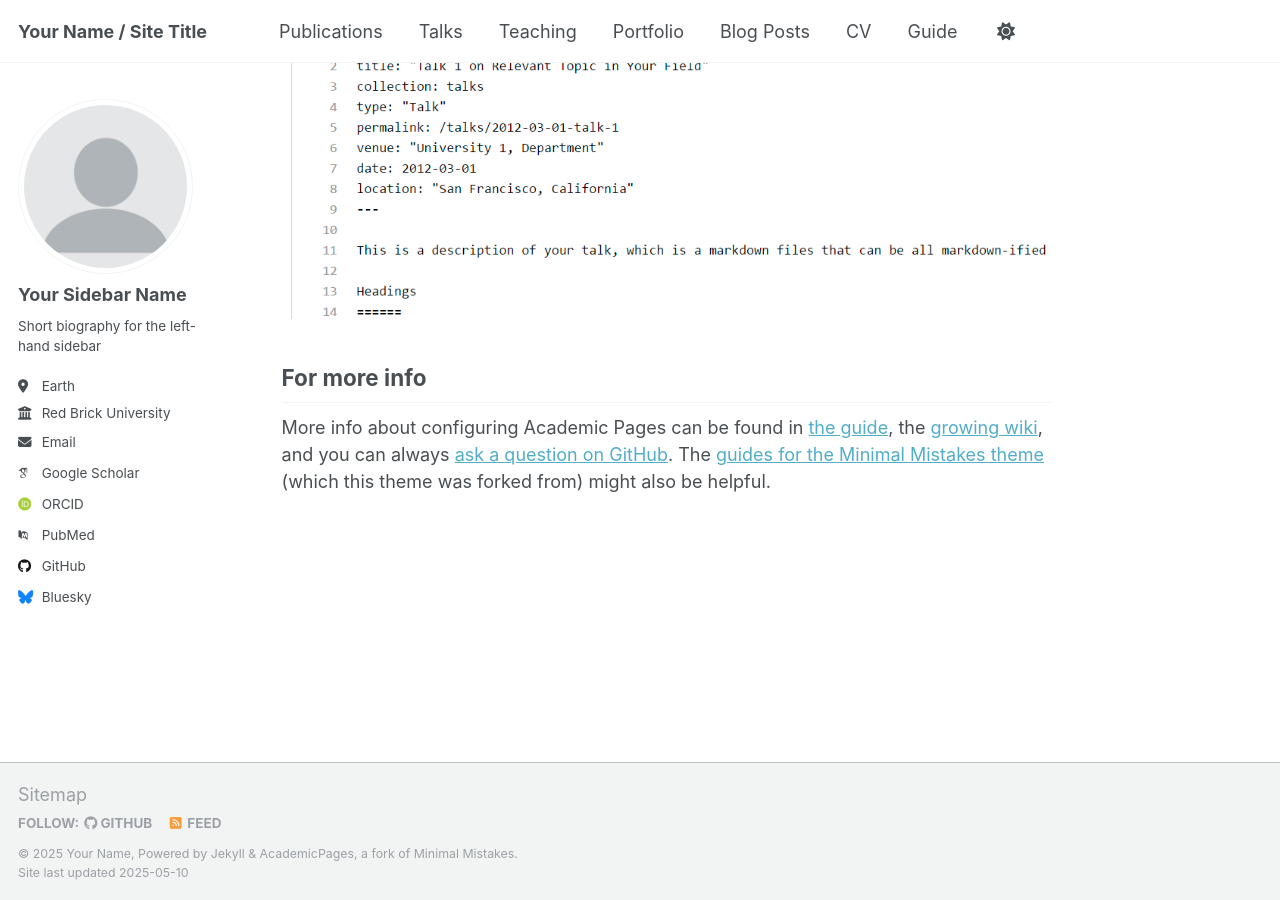
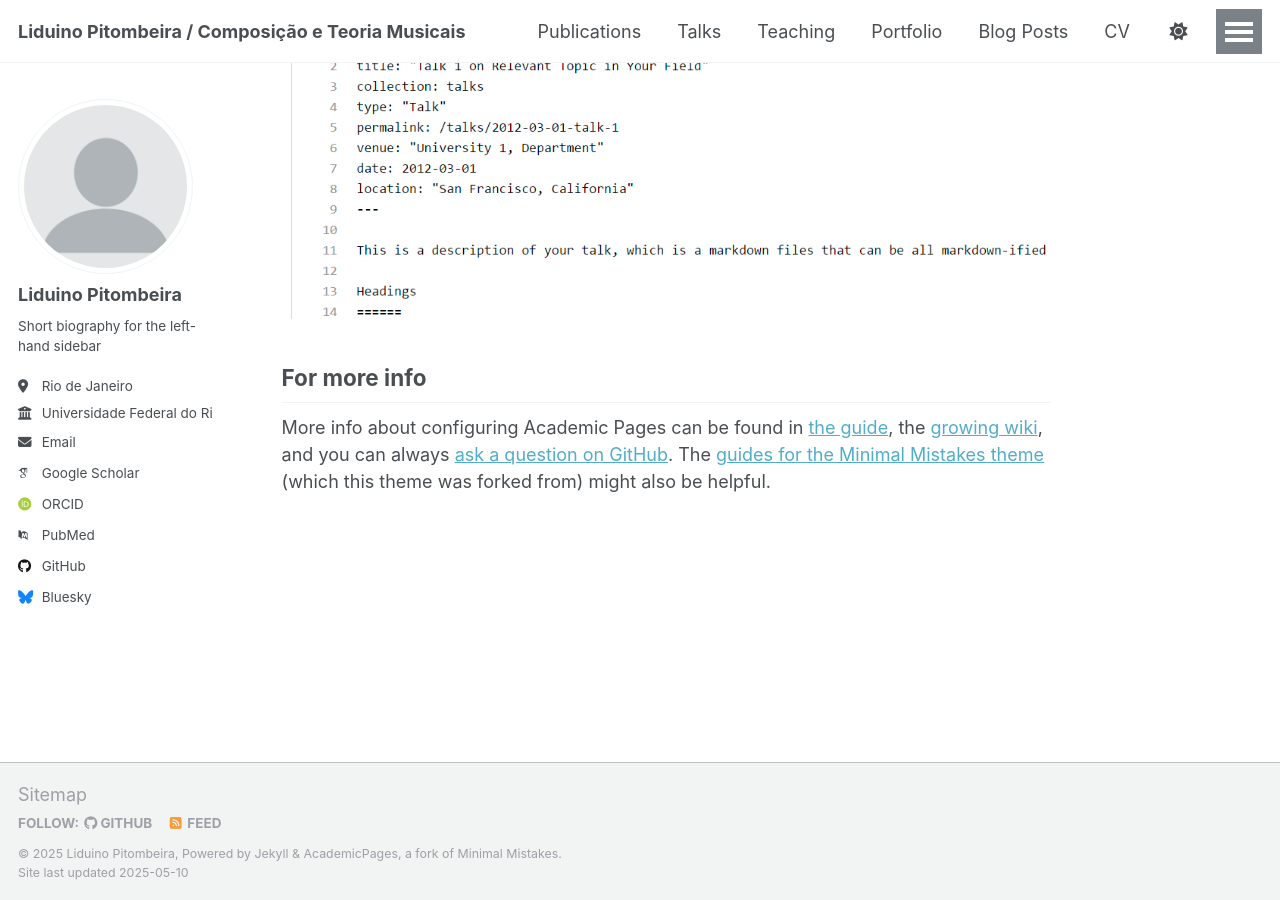
Before and after one commit to liduinopitombeira/liduinopitombeira.github.io, a Jekyll site: the page built from _pages/about.md, in a window 1280 px wide and 900 px high, scrolled down 2636 px. Built offline with Jekyll 4.4.1, drawn with Linux system fonts in a browser that asks for light colours; some web fonts are replaced.

Commit message:
Update _config.yml

```diff
--- a/_config.yml
+++ b/_config.yml
@@ -9,9 +9,9 @@
 # Basic Site Settings
 locale                   : "en-US"
 site_theme               : "default"
-title                    : "Your Name / Site Title"
+title                    : "Liduino Pitombeira / Composição e Teoria Musicais"
 title_separator          : "-"
-name                     : &name "Your Name"
+name                     : &name "Liduino Pitombeira"
 description              : &description "personal description"
 url                      : https://academicpages.github.io # the base hostname & protocol for your site e.g. "https://[your GitHub username].github.io" or if you already have some other page hosted on Github then use "https://[your GitHub username].github.io/[Your Repo Name]"
 baseurl                  : "" # the subpath of your site, e.g. "/blog"
@@ -23,11 +23,11 @@
 author:
   # Biographic information
   avatar           : "profile.png"
-  name             : "Your Sidebar Name"
+  name             : "Liduino Pitombeira"
   pronouns         : # example: "she/her"
   bio              : "Short biography for the left-hand sidebar"
-  location         : "Earth"
-  employer         : "Red Brick University"
+  location         : "Rio de Janeiro"
+  employer         : "Universidade Federal do Rio de Janeiro"
   uri              : # URL
   email            : "none@example.org"
 
```
